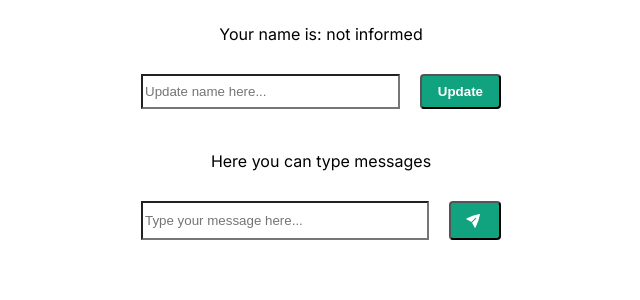
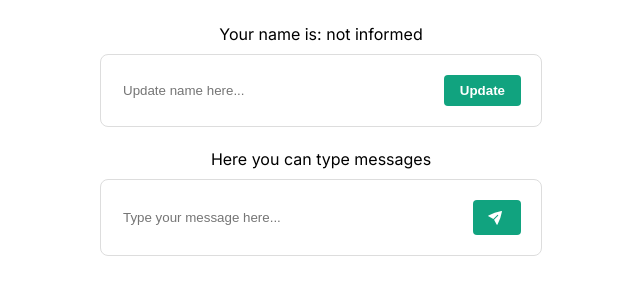
Before and after one commit to xsantanax/chat-interface, a Next.js app: page / in a window 1280 px wide. Shown: the top 300 px of the page, without its empty margins (319-959 px from the left). Built offline with nearby package versions, Linux system fonts and the light colour scheme.

Commit message:
readme + styles update

```diff
--- a/components/ChatInput.tsx
+++ b/components/ChatInput.tsx
@@ -18,7 +18,6 @@ function ChatInput({ messages, setMessages }: any) {
   }
 
   return (
-    <div className={styles.container}>
     <form onSubmit={handleSubmit} className={styles.form}>
       <input
         className={styles.input}
@@ -31,7 +30,6 @@ function ChatInput({ messages, setMessages }: any) {
         <PaperAirplaneIcon className={styles.icon} />
       </button>
     </form>
-    </div>
   )
 }
 
--- a/components/NameInput.tsx
+++ b/components/NameInput.tsx
@@ -17,7 +17,6 @@ function NameInput({ setName }: any) {
   }
 
   return (
-    <div className={styles.container}>
     <form onSubmit={handleSubmit} className={styles.form}>
       <input
         className={styles.input}
@@ -30,7 +29,6 @@ function NameInput({ setName }: any) {
         Update
       </button>
     </form>
-    </div>
   )
 }
 
--- a/styles/input.module.sass
+++ b/styles/input.module.sass
@@ -1,19 +1,22 @@
-.container
-  border-width: 1px
+.form
+  display: flex
+  padding: 20px
+  gap: 20px
+  border: 1px solid #ddd
   border-radius: 8px
   font-size: 14px
   line-height: 20px
   width: 400px
 
-.form
-  display: flex
-  padding: 20px
-  gap: 20px
+
+
+
 
 .input
   background-color: transparent
   flex-grow: 1
   outline: 0px
+  border: 0
 
 
 .button
@@ -22,6 +25,7 @@
   font-weight: bold
   padding: 8px 16px
   border-radius: 4px
+  border: 0
   &:hover
     opacity:0.5
 
```
Also changed, not shown: 1 other file (tests, documents, lock files or other folders). Lines whose indentation alone changed are shown as unchanged.
